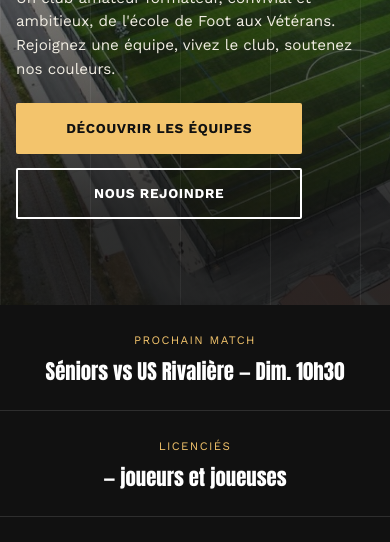
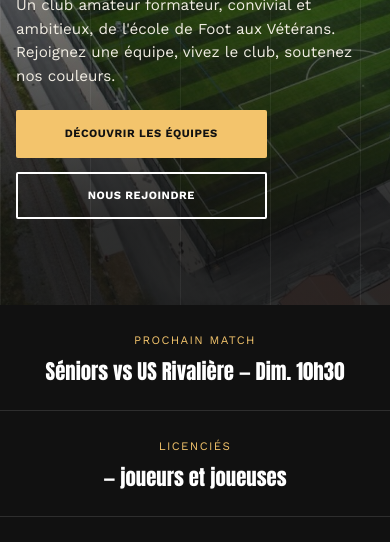
Before and after one commit to toni91800/BQFC-Site-Web, a plain HTML site: page index.html in a window 390 px wide. Shown: the part 294-836 px from the top of the page. Drawn offline with nearby package versions, Linux system fonts and the light colour scheme.

Commit message:
Add files via upload

```diff
--- a/style.css
+++ b/style.css
@@ -215,6 +215,17 @@ p{ margin:0 0 1em; }
 }
 .hero-actions{ display:flex; gap:14px; margin-top:22px; flex-wrap:wrap; }
 
+.btn{
+  display:inline-flex; align-items:center; gap:8px;
+  padding:13px 26px; border-radius:2px; font-weight:700;
+  font-size:.85rem; letter-spacing:.05em; text-transform:uppercase;
+  border:2px solid transparent; cursor:pointer; transition:.15s;
+}
+.btn-primary{ background:var(--gold); color:var(--black); }
+.btn-primary:hover{ background:var(--white); }
+.btn-outline{ border-color:var(--white); color:var(--white); background:transparent; }
+.btn-outline:hover{ background:var(--white); color:var(--black); }
+
 /* ---------- Hero : proportion et taille adaptées selon l'écran ----------
    On change l'aspect-ratio (plus "carré"/"haut" sur petit écran, car le
    texte y prend proportionnellement plus de place) plutôt que d'utiliser
@@ -234,20 +245,9 @@ p{ margin:0 0 1em; }
   .hero-logo .logo-img, .hero-logo .logo-fallback{ width:56px; height:56px; }
   .hero h1{ font-size:clamp(1.9rem,9vw,2.6rem); }
   .hero p.lead{ font-size:.95rem; }
-  .hero-actions{ flex-direction:column; font-size: smaller;}
-  .hero-actions .btn{ width:80%; justify-content:center; align-items: center; }
+  .hero-actions{ flex-direction:column;}
+  .hero-actions .btn{ width:70%; justify-content:center; align-items: center; font-size: .70rem;}
 }
-
-.btn{
-  display:inline-flex; align-items:center; gap:8px;
-  padding:13px 26px; border-radius:2px; font-weight:700;
-  font-size:.85rem; letter-spacing:.05em; text-transform:uppercase;
-  border:2px solid transparent; cursor:pointer; transition:.15s;
-}
-.btn-primary{ background:var(--gold); color:var(--black); }
-.btn-primary:hover{ background:var(--white); }
-.btn-outline{ border-color:var(--white); color:var(--white); background:transparent; }
-.btn-outline:hover{ background:var(--white); color:var(--black); }
 
 /* bandeau infos rapides sous le hero */
 .quick-strip{
```
